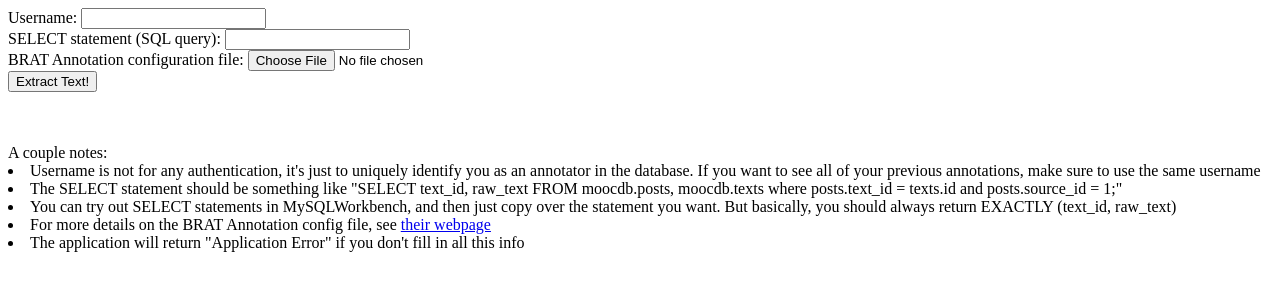
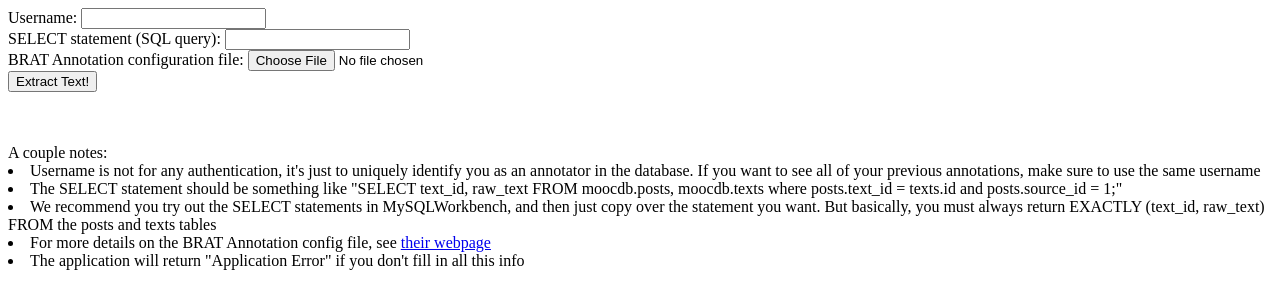
Before and after one commit to ryanaustincarlson/moocdb, a plain HTML site: page annotate/extract_text.html in a window 1280 px wide. Drawn offline with Linux system fonts and the light colour scheme.

Commit message:
tried to make extract_text make a little more sense

```diff
--- a/annotate/extract_text.html
+++ b/annotate/extract_text.html
@@ -14,7 +14,7 @@
         A couple notes:
         <li>Username is not for any authentication, it's just to uniquely identify you as an annotator in the database. If you want to see all of your previous annotations, make sure to use the same username</li>
         <li>The SELECT statement should be something like "SELECT text_id, raw_text FROM moocdb.posts, moocdb.texts where posts.text_id = texts.id and posts.source_id = 1;"</li>
-        <li>You can try out SELECT statements in MySQLWorkbench, and then just copy over the statement you want. But basically, you should always return EXACTLY (text_id, raw_text)</li>
+        <li>We recommend you try out the SELECT statements in MySQLWorkbench, and then just copy over the statement you want. But basically, you must always return EXACTLY (text_id, raw_text) FROM the posts and texts tables</li>
         <li>For more details on the BRAT Annotation config file, see <a href=http://brat.nlplab.org/configuration.html#annotation-configuration target="_blank">their webpage</a>
         <li>The application will return "Application Error" if you don't fill in all this info</li>
     </body>
```
